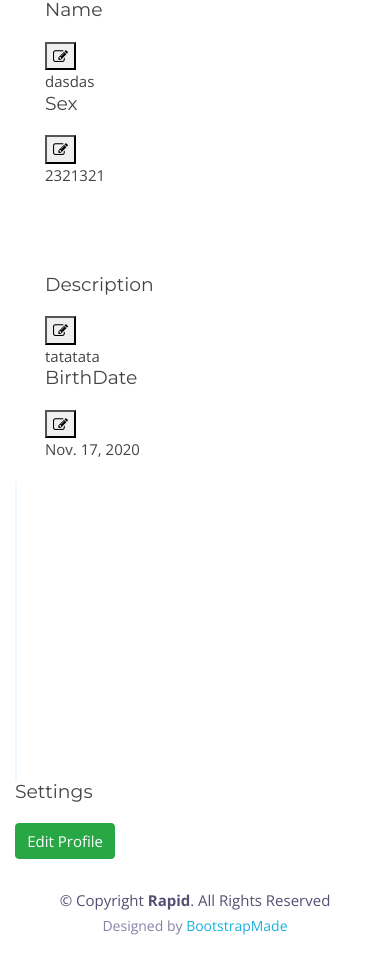
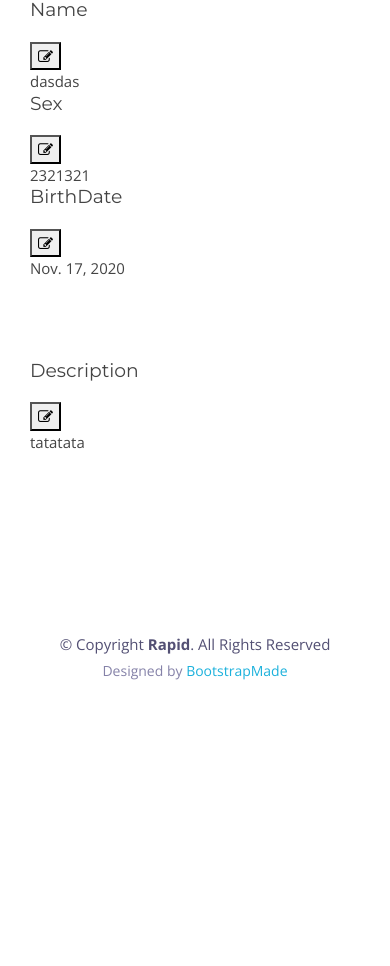
Before and after one commit to MarioCSilva/Blog_TPW, a Django app: page /profile/ in a window 390 px wide. Shown: the part 457-1423 px from the top of the page. After the commit the page ends 1137 px from the top, so only its background shows below. Run offline with Django 3.2, Linux system fonts and the light colour scheme; a user stored in the database is signed in; data comes from the database, SQL or seed files in the repository; some libraries are stand-ins or nearby versions.

Commit message:
profile page

```diff
--- /dev/null
+++ b/Blog/app/static/css/profile.css
@@ -0,0 +1,5 @@
+h5{
+    text-decoration-line: underline;
+    text-decoration-color:lightblue;
+    text-decoration-style: solid;
+}
--- a/Blog/app/static/js/profile_page.js
+++ b/Blog/app/static/js/profile_page.js
@@ -3,6 +3,8 @@ var hide = function(){
     // esconder os botoes todos quando clica num botao
     $("#edit-name-btn").hide();
     $("#edit-sex-btn").hide();
+    $("#edit-description-btn").hide();
+    $("#edit-birthdate-btn").hide();
 }
 
 $("#edit-submit").click(function(){
@@ -14,10 +16,39 @@ $("#edit-name-btn").click(function(){
     $("#display-name").hide();
     $("#edit-name").show();
     hide();
+    let name= $("#display-name").html().trim();
+    $("#id_name").val(name);
 })
 
 $("#edit-sex-btn").click(function(){
     $("#display-sex").hide();
     $("#edit-sex").show();
     hide();
+    let sex = $("#display-sex").html().trim();
+    let num=1;
+    if (sex=="Female"){ num = 2;}else if(sex=="Other"){ num = 3;};
+    $("#id_sex").val(num);
 })
+
+$("#edit-birthdate-btn").click(function(){
+    $("#display-birthdate").hide();
+    $("#edit-birthdate").show();
+    hide();
+    /*
+    let date =$("#display-birthdate").html().trim().split(".");
+    console.log(date);
+    let date_obj = new Date(date[1].split(",")[0]+"-"+date[0]+"-"+date[1].split(",")[1]);
+    console.log(date_obj);
+    $("#id_birthdate").val(date_obj);
+    */
+
+})
+
+$("#edit-description-btn").click(function(){
+    $("#display-description").hide();
+    $("#edit-description").show();
+    hide();
+    console.log($("#display-description").html().trim());
+    let description = $("#display-description").html().trim();
+    $("#id_description").val(description);
+})
--- a/Blog/app/templates/profile_page.html
+++ b/Blog/app/templates/profile_page.html
@@ -5,10 +5,8 @@
 {% block content %}
     <section style="margin-top:150px">
 
-    <div class="container">
-        <div class="row">
-            <div class="col-lg-9 col-sm-10 col-md-10">
-                <div class="container">
+
+        <div class="container" style="margin-bottom: 150px">
             <h2>{{ client.user.username }}</h2>
             <div class="row">
                 <div class="col-lg-4 col-sm-12 col-md-4">
@@ -20,18 +18,17 @@
                         <div class="row">
                             <div class="col-lg-6">
                                 <div>
-                                            <h5>Name</h5>
+                                    <h5 >Name</h5>
                                     <button id="edit-name-btn"><i class="fa fa-edit"></i></button>
                                 </div>
                                 <div id="display-name" class="profile-data">
                                     {{ client.name }}
-
                                 </div>
                                 <div id="edit-name" class="form-group edit-profile" style="display: none">
                                     {{ form_edit.name }}
                                 </div>
                             </div>
-                                    <div class="col-lg-4">
+                            <div class="col-lg-2">
                                 <h5>Sex</h5>
                                 <button id="edit-sex-btn"><i class="fa fa-edit"></i></button>
 
@@ -42,13 +39,23 @@
                                     {{ form_edit.sex }}
                                 </div>
                             </div>
+                            <div class="col-lg-4">
+                                <div>
+                                    <h5>BirthDate</h5>
+                                    <button id="edit-birthdate-btn"><i class="fa fa-edit"></i></button>
+                                </div>
+                                <div id="display-birthdate" class="profile-data">
+                                    {{ client.birthdate }}
+                                </div>
+                                <div id="edit-birthdate" class="form-group edit-profile" style="display: none">
+                                    {{ form_edit.birthdate }}
                                 </div>
                             </div>
-                            </br>
-                            </br>
-                            </br>
+                        </div>
+                    </div>
 
-                            <div class="container" style="margin-bottom: 20px">
+
+                    <div class="container" style="margin-top: 80px">
                         <div class="row">
                             <div class="col-lg-6">
                                 <div>
@@ -62,42 +69,6 @@
                                     {{ form_edit.description }}
                                 </div>
                             </div>
-                                    <div class="col-lg-4">
-                                        <div>
-                                            <h5>BirthDate</h5>
-                                            <button id="edit-birthdate-btn"><i class="fa fa-edit"></i></button>
-                                        </div>
-                                        <div class="profile-data">
-                                            {{ client.birthdate }}
-                                        </div>
-                                        <div class="form-group edit-profile" style="display: none">
-                                            {{ form_edit.description }}
-                                        </div>
-                                    </div>
-
-                                </div>
-                            </div>
-                        </div>
-
-
-                    </div>
-                </div>
-            </div>
-            <div class="col-lg-1 col-sm-0 col-md-0">
-                <div class="d-sm-none d-md-none d-lg-block" style="border-left:2px solid aliceblue;height: 300px"></div>
-            </div>
-
-            <div class="col-lg-2 col-sm-2 col-md-2">
-                <div class="row">
-                    <div class="col-lg-12">
-                        <h5>Settings</h5>
-                    </div>
-                </div>
-                <div class="row">
-                    <div class="col-lg-12">
-                        <button id="edit_button" type="button" class="btn btn-success">Edit Profile</button>
-                        <button id="save_profile_button" type="button" class="btn btn-danger" style="display: none">Save
-                            Profile</button>
                         </div>
                     </div>
                 </div>
```
Lines whose indentation alone changed are shown as unchanged.
